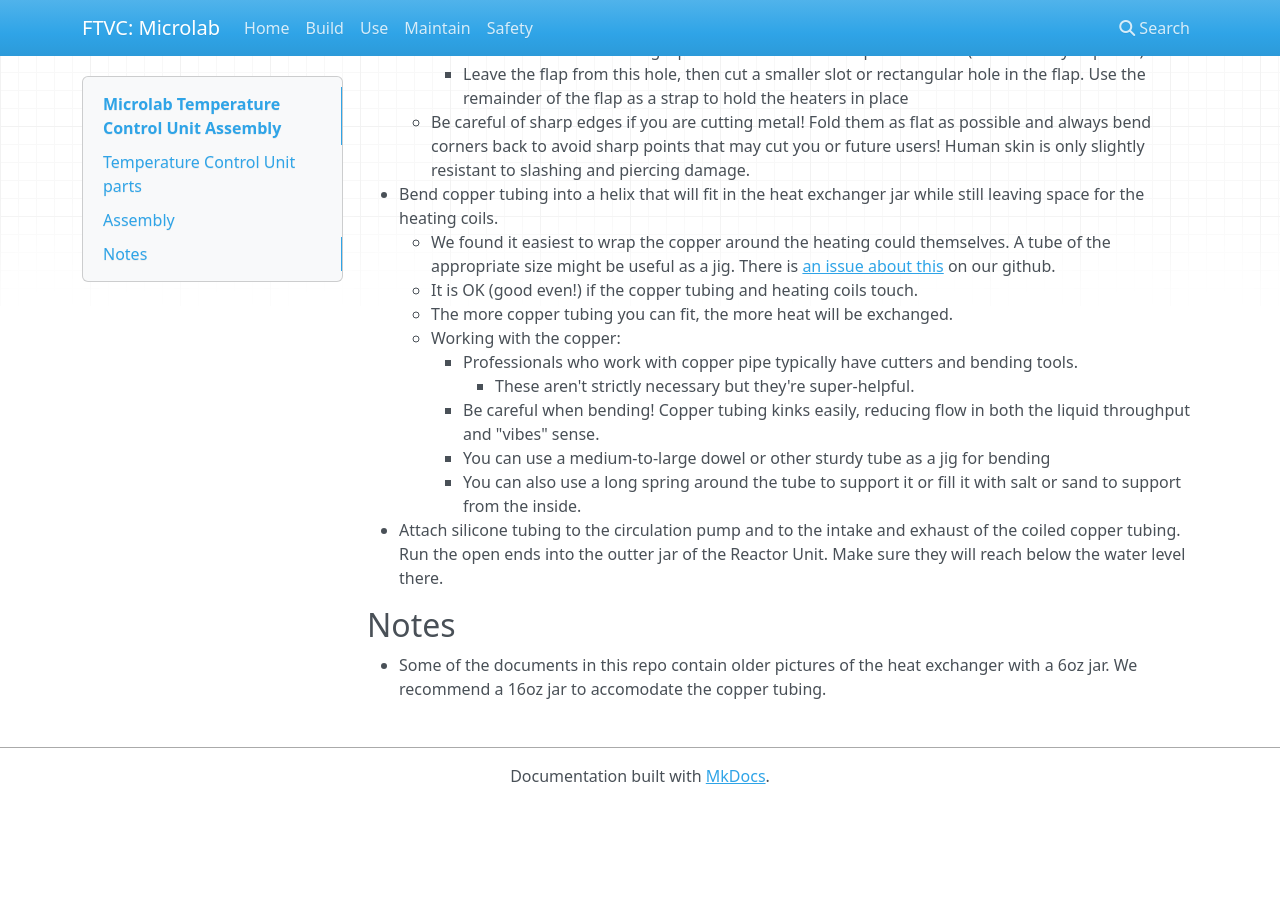
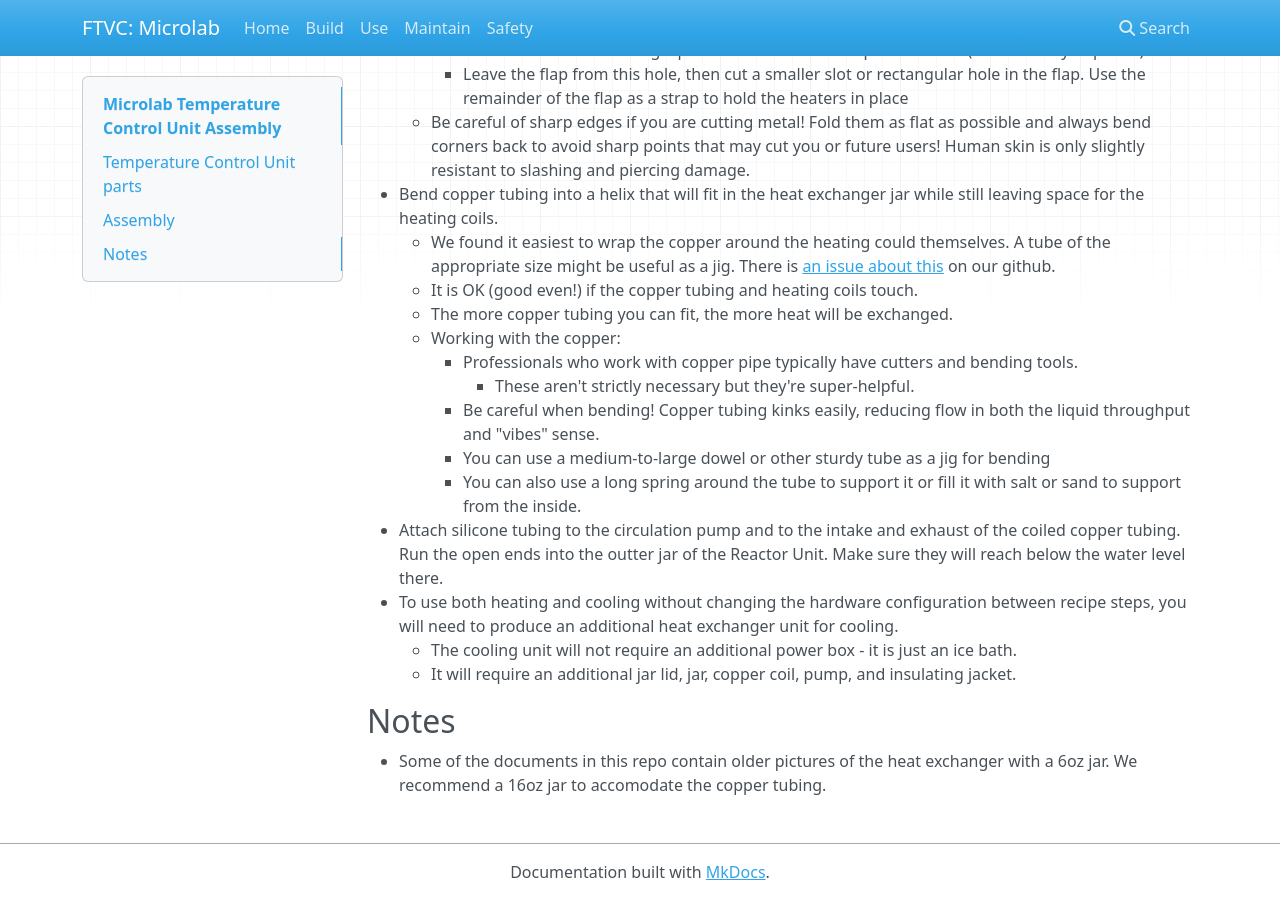
Before and after one commit to FourThievesVinegar/solderless-microlab, an MkDocs documentation site: the page built from docs/assembly-temperature-control-unit.md, in a window 1280 px wide and 900 px high, scrolled down 1774 px. Built offline with MkDocs 1.6.1, drawn with Linux system fonts in a browser that asks for light colours; nearby versions of some CDN libraries; before the commit the page ends 2578 px from its top, so only the background shows below that.

Commit message:
Updated parts list and docs

```diff
--- a/docs/assembly-temperature-control-unit.md
+++ b/docs/assembly-temperature-control-unit.md
@@ -67,6 +67,9 @@ The Temperature Control Unit has two major parts: The Power Box and the Heat Exc
         - You can use a medium-to-large dowel or other sturdy tube as a jig for bending
         - You can also use a long spring around the tube to support it or fill it with salt or sand to support from the inside.
 - Attach silicone tubing to the circulation pump and to the intake and exhaust of the coiled copper tubing. Run the open ends into the outter jar of the Reactor Unit. Make sure they will reach below the water level there.
+- To use both heating and cooling without changing the hardware configuration between recipe steps, you will need to produce an additional heat exchanger unit for cooling.
+    - The cooling unit will not require an additional power box - it is just an ice bath.
+    - It will require an additional jar lid, jar, copper coil, pump, and insulating jacket.
 
 ## Notes
 
```
Also changed, not shown: docs/assembly-lab-control-unit.md (+6 -1 lines), docs/assembly-reactor-unit.md (+1 -0 lines), 1 other file.
